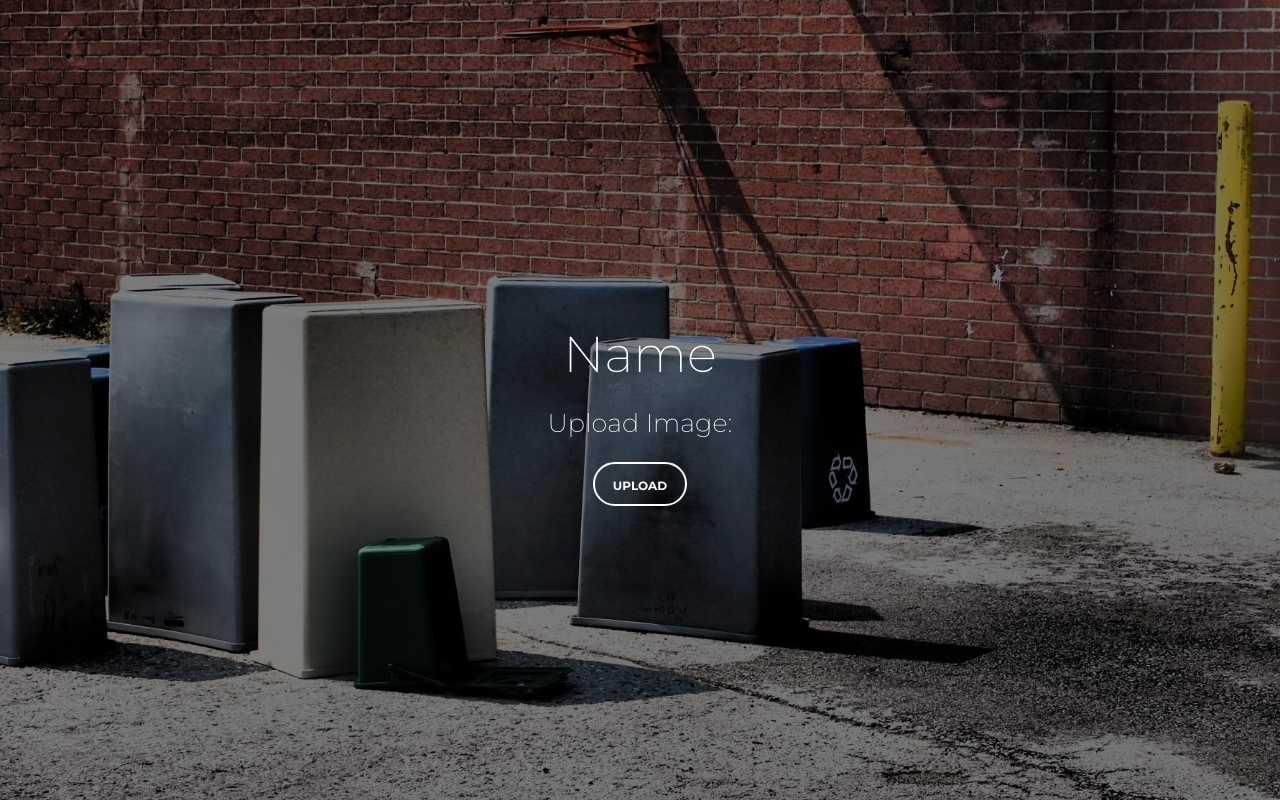
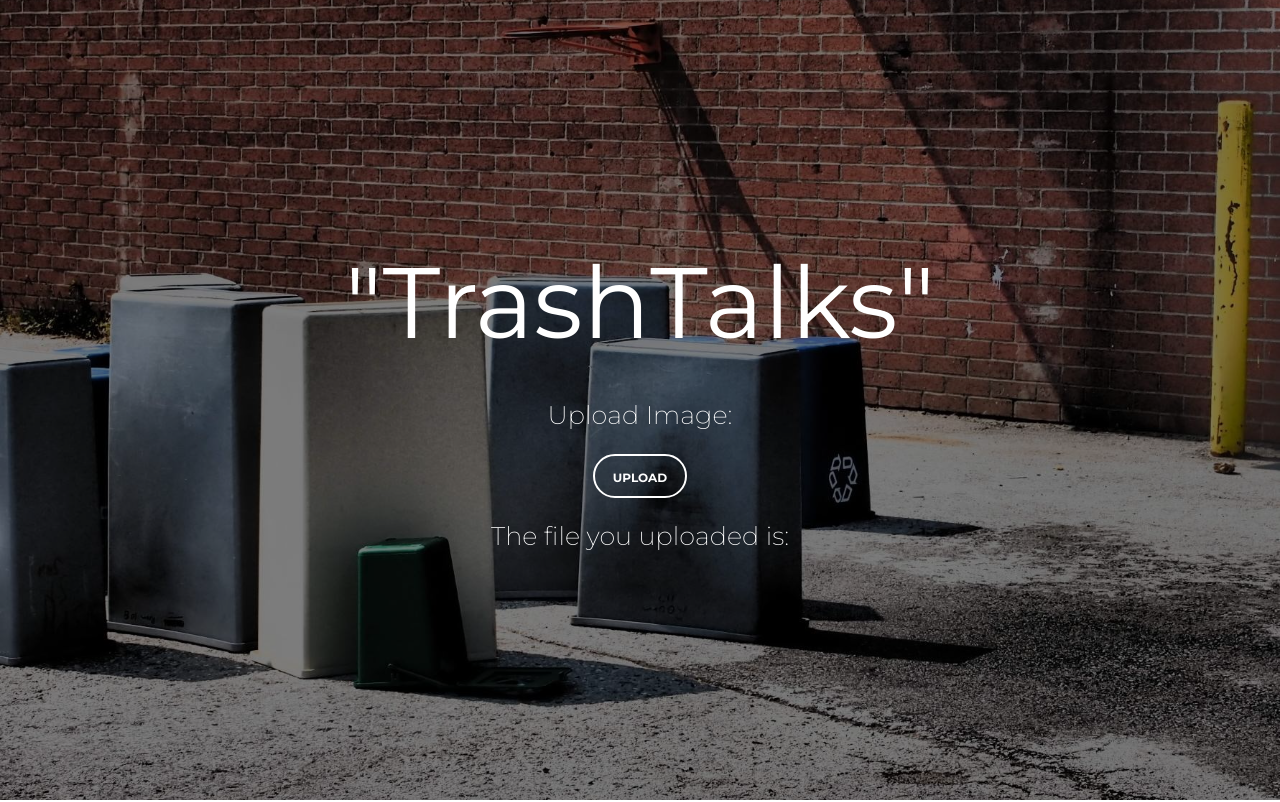
Before and after one commit to JerryLi620/TrashTalks, a React (Create React App) app: page / in a window 1280 px wide. Shown: the top 802 px of the page. Built offline with nearby package versions, Linux system fonts and the light colour scheme.

Commit message:
Title & image upload btn

```diff
--- a/package.json
+++ b/package.json
@@ -11,6 +11,7 @@
     "react-dom": "^18.2.0",
     "react-scripts": "5.0.1",
     "reactstrap": "^9.1.5",
+    "sass": "^1.58.0",
     "web-vitals": "^2.1.4"
   },
   "scripts": {
--- a/src/MainPage.js
+++ b/src/MainPage.js
@@ -19,6 +19,17 @@ function MainPage() {
   });
 
   const buttonOnClick = () => {
+    document.getElementById("upload-btn").addEventListener("change", (e) => {
+      let file = e.target.files[0];
+      if (file !== undefined) {
+        const imgName = file.name;
+        let element = document.getElementById("nameOutput");
+        while (element.firstChild) {
+          element.removeChild(element.firstChild);
+        }
+        element.appendChild(document.createTextNode(imgName));
+      }
+    });
     document.getElementById("fileInput").click();
   };
 
@@ -34,25 +45,28 @@ function MainPage() {
       <div className="filter" />
       <Container>
         <div className="motto text-center">
-          <h1>Name</h1>
+          <b style={{ fontSize: "100px" }}>"TrashTalks"</b>
           <h3>Upload Image:</h3>
           <br />
 
           <Button
             onClick={buttonOnClick}
+            id="upload-btn"
             className="btn-round mr-1"
             color="neutral"
             target="_blank"
             outline
           >
             <input
+              id="fileInput"
               type="file"
-              id="fileInput"
               accept="image/*"
               style={{ width: 0, height: 0 }}
             />
-            Upload
+            UPLOAD
           </Button>
+          <h3>The file you uploaded is: </h3>
+          <h3 id="nameOutput"> </h3>
         </div>
       </Container>
     </div>
```
Also changed, not shown: 1 other file (tests, documents, lock files or other folders).
